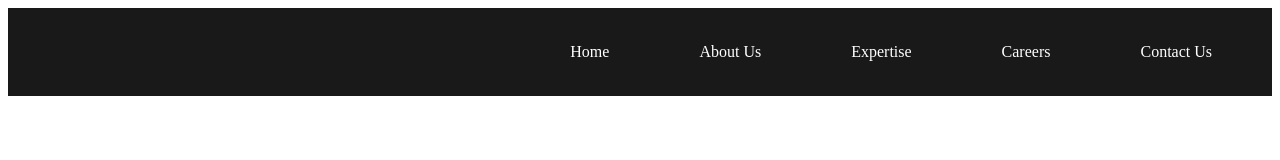
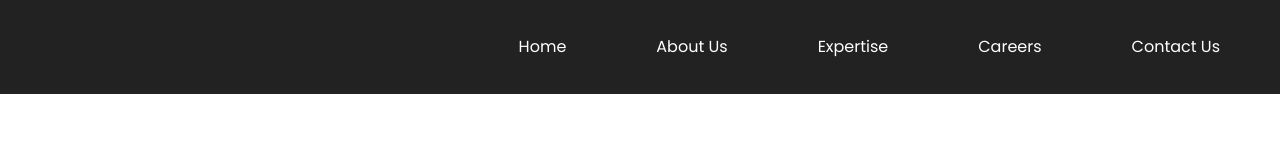
Before and after one commit to dev-kb2001/Main-Website, a plain HTML site: page NAVBAR/index.html in a window 1280 px wide. Drawn offline with Linux system fonts and the light colour scheme.

Commit message:
UPDATED CSS

```diff
--- a/NAVBAR/style.css
+++ b/NAVBAR/style.css
@@ -1,6 +1,21 @@
+
+@import url('https://fonts.googleapis.com/css2?family=Poppins:wght@300;400;500;600;700&display=swap');
+body{
+
+
+	line-height: 1.5;
+	font-family: 'Poppins', sans-serif;
+}
+*{
+	margin:0;
+	padding:0;
+	box-sizing: border-box;
+}
+
 nav {
-    background: #191919;
+  background: #222;
   padding: 0 15px;
+
 }
 a {
   color: white;
```
Lines whose indentation alone changed are shown as unchanged.
